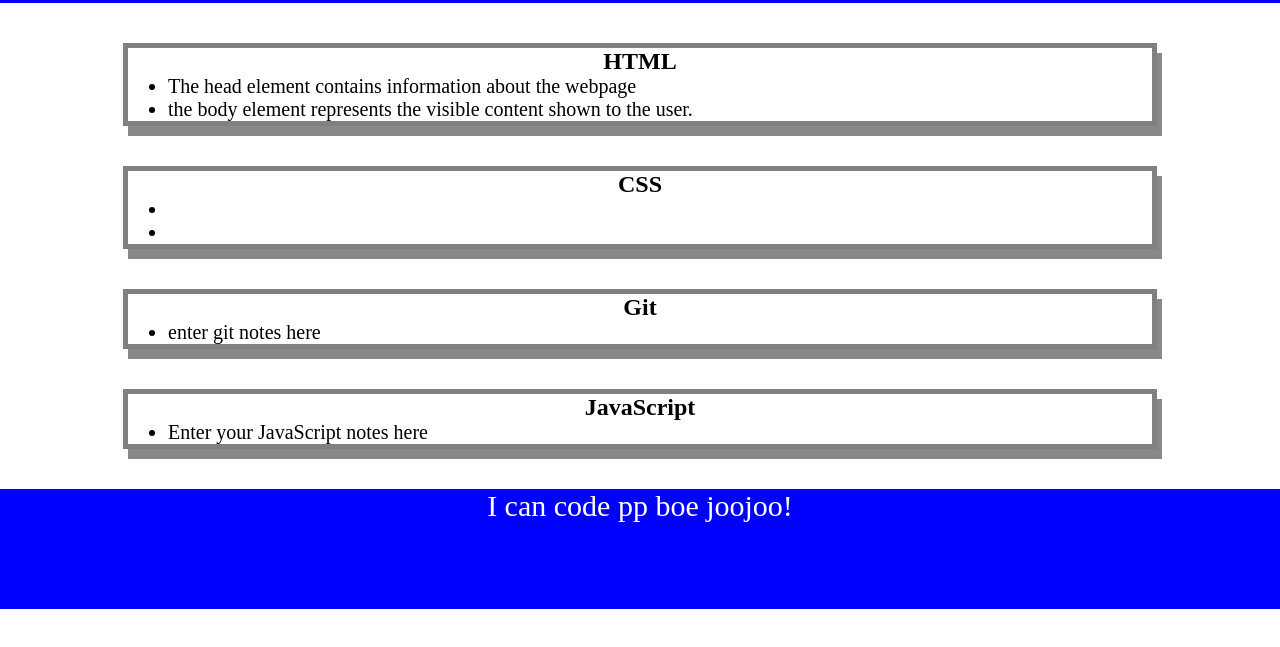
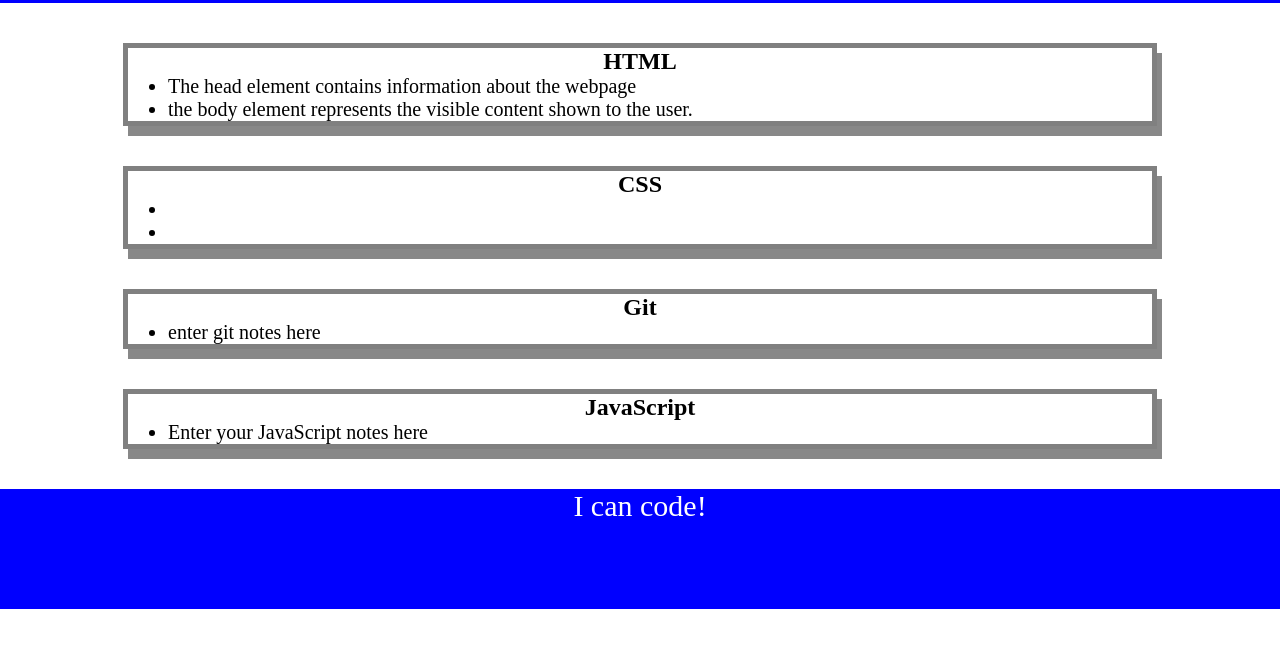
Before and after one commit to Grantlw100/First-repository, a plain HTML site: page prework-study-guide/prework-study-guide.html in a window 1280 px wide. Shown: the part 117-764 px from the top of the page. Drawn offline with Linux system fonts and the light colour scheme.

Commit message:
edited HTML

```diff
--- a/prework-study-guide/prework-study-guide.html
+++ b/prework-study-guide/prework-study-guide.html
@@ -46,7 +46,7 @@
     </main>
 
     <footer>
-      <p>I can code pp boe joojoo!</p>
+      <p>I can code!</p>
     </footer>
     <script src="./assets/script.js"></script>
   </body>
```
